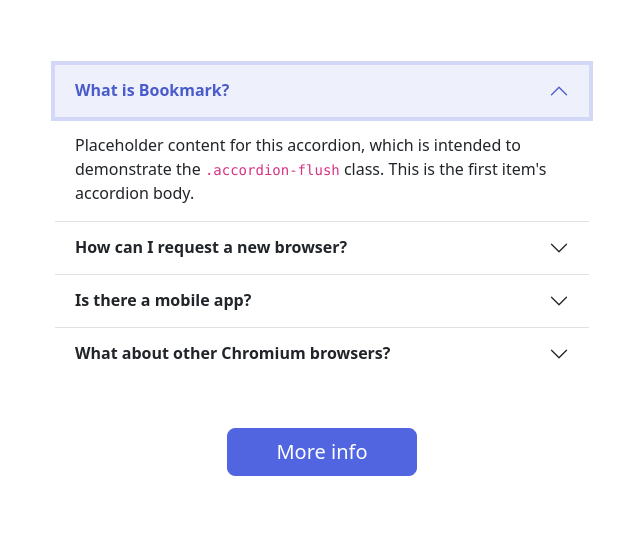
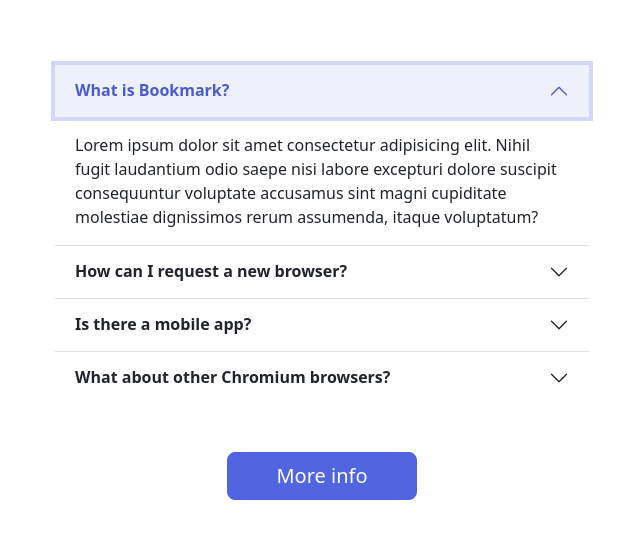
Before and after one commit to Boira11/Sprint-2, a website: page ejercicio4.html in a window 1280 px wide. Both pictures are taken after a click on the button "What is Bookmark?". Shown: the part 139-678 px from the top of the page, without its empty margins (318-962 px from the left). Drawn offline with nearby package versions, Linux system fonts and the light colour scheme; files that its build step writes are made by us from their sources.

Commit message:
Update ejercicio4.html

```diff
--- a/ejercicio4.html
+++ b/ejercicio4.html
@@ -31,7 +31,7 @@
           </button>
         </h2>
         <div id="flush-collapseOne" class="accordion-collapse collapse" aria-labelledby="flush-headingOne" data-bs-parent="#accordionFlushExample">
-          <div class="accordion-body">Placeholder content for this accordion, which is intended to demonstrate the <code>.accordion-flush</code> class. This is the first item's accordion body.</div>
+          <div class="accordion-body">Lorem ipsum dolor sit amet consectetur adipisicing elit. Nihil fugit laudantium odio saepe nisi labore excepturi dolore suscipit consequuntur voluptate accusamus sint magni cupiditate molestiae dignissimos rerum assumenda, itaque voluptatum?</div>
         </div>
       </div>
       <div class="accordion-item">
@@ -41,7 +41,7 @@
           </button>
         </h2>
         <div id="flush-collapseTwo" class="accordion-collapse collapse" aria-labelledby="flush-headingTwo" data-bs-parent="#accordionFlushExample">
-          <div class="accordion-body">Placeholder content for this accordion, which is intended to demonstrate the <code>.accordion-flush</code> class. This is the second item's accordion body. Let's imagine this being filled with some actual content.</div>
+          <div class="accordion-body">Lorem ipsum dolor, sit amet consectetur adipisicing elit. Explicabo, adipisci accusamus sint quam odio quidem fuga! Facere praesentium hic dolores laudantium incidunt harum nihil, pariatur quasi molestiae. A, velit vero.</div>
         </div>
 
       </div>
@@ -52,7 +52,7 @@
           </button>
         </h2>
         <div id="flush-collapseThree" class="accordion-collapse collapse" aria-labelledby="flush-headingThree" data-bs-parent="#accordionFlushExample">
-          <div class="accordion-body">Placeholder content for this accordion, which is intended to demonstrate the <code>.accordion-flush</code> class. This is the third item's accordion body. Nothing more exciting happening here in terms of content, but just filling up the space to make it look, at least at first glance, a bit more representative of how this would look in a real-world application.</div>
+          <div class="accordion-body">Lorem ipsum dolor sit amet consectetur adipisicing elit. Corporis, tempore. Earum suscipit consectetur officiis similique molestiae, nemo, blanditiis consequatur rem, minus iure assumenda quos nulla aliquam numquam? Magni non quisquam reprehenderit quae, ad accusamus veniam ipsam, maiores, quibusdam officia fugit rem? Doloribus in natus distinctio inventore atque eveniet voluptas odit.</div>
         </div>
       </div>
       <div class="accordion-item">
@@ -62,7 +62,7 @@
           </button>
         </h2>
         <div id="flush-collapseFour" class="accordion-collapse collapse" aria-labelledby="flush-headingFour" data-bs-parent="#accordionFlushExample">
-          <div class="accordion-body">Placeholder content for this accordion, which is intended to demonstrate the <code>.accordion-flush</code> class. This is the third item's accordion body. Nothing more exciting happening here in terms of content, but just filling up the space to make it look, at least at first glance, a bit more representative of how this would look in a real-world application.</div>
+          <div class="accordion-body">Lorem ipsum dolor, sit amet consectetur adipisicing elit. Possimus incidunt molestiae accusamus necessitatibus ullam voluptate harum, assumenda, dolore ducimus et veniam quo neque porro similique, deleniti maxime a. Eum, dolor sapiente laborum ut sed iusto quia fugiat odio nam nostrum neque laboriosam? Facere, ad odit.</div>
         </div>
       </div>
     </div>
```
